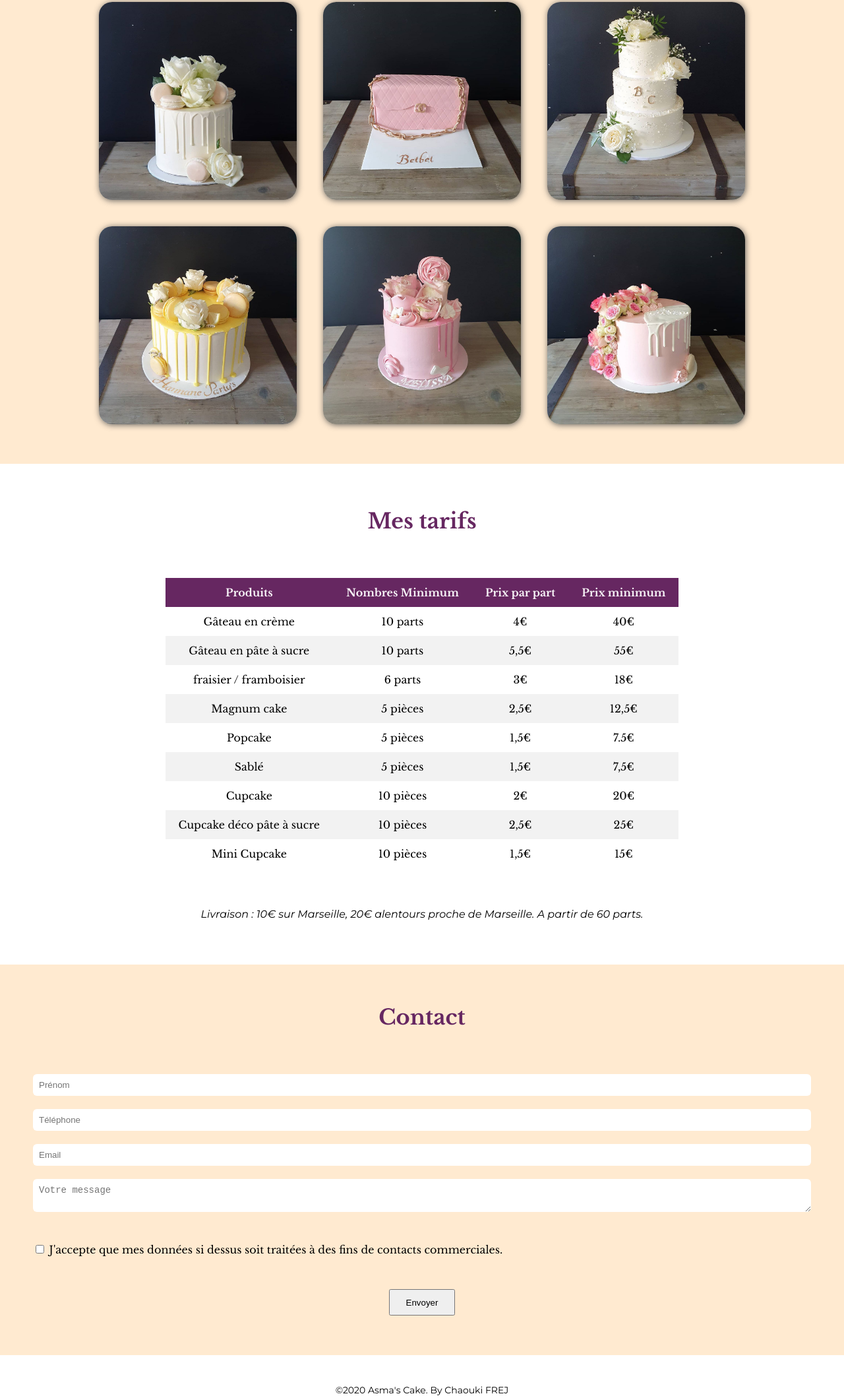
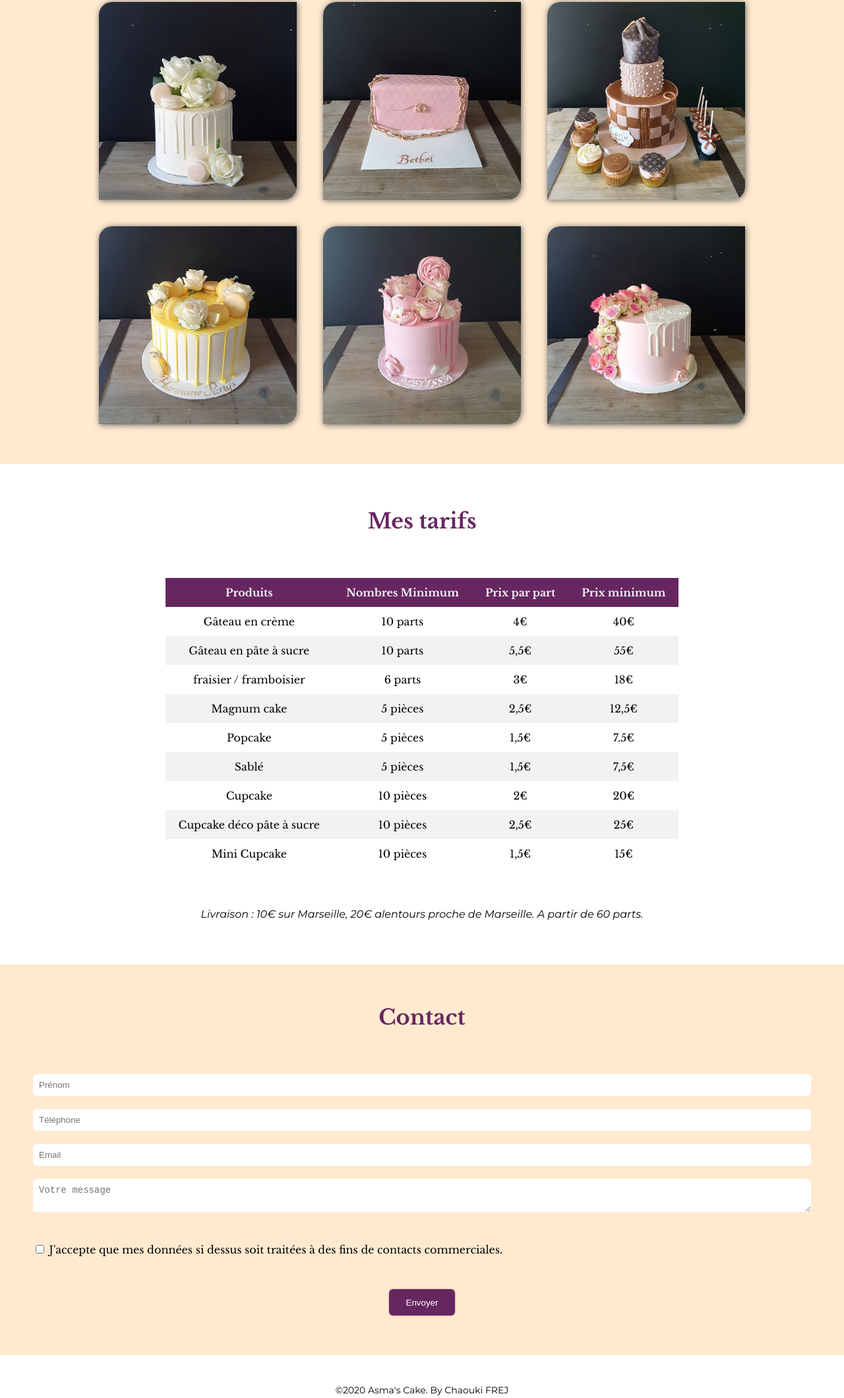
Before and after one commit to chaoukifrej/asmas-cake, a plain HTML site: page index.html in a window 1280 px wide. Shown: the part 1325-3444 px from the top of the page at 66% size. Drawn offline with nearby package versions, Linux system fonts and the light colour scheme.

Commit message:
design bouton envoyer et changement d'une image de créations

```diff
--- a/index.html
+++ b/index.html
@@ -61,7 +61,7 @@
     <div>
       <img src="ressources/101938280_255731042304531_2136233228317103559_n.jpg" alt="Quelques photos de patisseries faite par Asma illustrer son travail"/>
       <img src="ressources/103983071_3028616093924035_7967262184754240604_n.jpg" alt="Quelques photos de patisseries faite par Asma illustrer son travail"/>
-      <img src="ressources/117823339_697751534114071_6576494942329093488_n.jpg" alt="Quelques photos de patisseries faite par Asma illustrer son travail"/>
+      <img src="ressources/118560034_319979145763229_3790187031939351291_n.jpg" alt="Quelques photos de patisseries faite par Asma illustrer son travail"/>
       <img src="ressources/118651374_3247609005305033_1163799141333707792_n.jpg" alt="Quelques photos de patisseries faite par Asma illustrer son travail"/>
       <img src="ressources/119690929_635284837187088_4291598615103005429_n.jpg" alt="Quelques photos de patisseries faite par Asma illustrer son travail"/>
       <img src="ressources/122371869_697466847561365_4278176089002313307_n.jpg" alt="Quelques photos de patisseries faite par Asma illustrer son travail"/>
--- a/style.css
+++ b/style.css
@@ -153,7 +153,7 @@ header .entete {
 /* Mes Creations */
 
 .mescreations {
-  background-color:  rgb(255, 234, 208);
+  background-color: rgb(255, 234, 208);
   clear: both;
 }
 .mescreations h2 {
@@ -173,7 +173,7 @@ header .entete {
   flex-basis: 300px;
   margin: 20px;
   box-shadow: 1px 1px 10px rgba(77, 77, 77, 0.87);
-  border-radius: 20px;
+  border-radius: 20px 0 ;
 }
 
 /* Mes tarifs */
@@ -204,12 +204,13 @@ tr:nth-child(even) {
   background-color: #f2f2f2;
 }
 
-.tarifs th, td, tr {
+.tarifs th,
+td,
+tr {
   text-align: center;
   padding: 12px 20px;
-
 }
-.tarifs p{
+.tarifs p {
   font-size: 16px;
   font-style: italic;
   text-align: center;
@@ -222,10 +223,10 @@ tr:nth-child(even) {
 .contact {
   background-color: rgb(255, 234, 208);
 }
-.contact div{
+.contact div {
   padding-bottom: 40px;
 }
-.contact h2{
+.contact h2 {
   text-align: center;
   color: rgb(102, 39, 97);
   padding: 60px 0 20px 0;
@@ -235,18 +236,19 @@ tr:nth-child(even) {
   flex-direction: column;
   margin: 0px 50px 0 50px;
 }
-.contact-input input:focus{
+.contact-input input:focus {
   box-shadow: 0px 0px 3px rgba(102, 39, 97, 0.4);
 }
-.contact-input textarea:focus{
+.contact-input textarea:focus {
   box-shadow: 0px 0px 3px rgba(102, 39, 97, 0.4);
 }
 
-.contact-input textarea{
+.contact-input textarea {
   margin-bottom: 30px;
   font-size: 14px;
 }
-.contact input, textarea{
+.contact input,
+textarea {
   border-radius: 6px;
   padding: 9px;
   border: transparent;
@@ -256,20 +258,34 @@ tr:nth-child(even) {
 .contact button {
   margin-left: auto;
   margin-right: auto;
-  padding:4px;
+  padding: 4px;
   margin-top: 10px;
   margin-bottom: 20px;
   height: 40px;
   width: 100px;
   align-content: center;
+  border: none;
+  border-radius: 6px;
+  color: rgb(255, 255, 255);
+  background-color: rgb(102, 39, 97);
+  box-shadow: 0 0 3px rgba(102, 39, 97, 0.4);
+}
+.contact button:hover {
+  border: 2px solid white;
+
+}
+.contact button:active{
+  border: 2px solid white;
+  box-shadow: 0 0 4px rgba(102, 39, 97, 0.5);
+  transform: scale(95%);
 }
 
 /* Footer */
 
-footer{
+footer {
   height: 70px;
 }
-footer p{
+footer p {
   font-size: 14px;
   padding: 30px 0 0 0;
   text-align: center;
```
Also changed, not shown: ressources/117823339_697751534114071_6576494942329093488_n.jpg (deleted), ressources/118560034_319979145763229_3790187031939351291_n.jpg (added).
